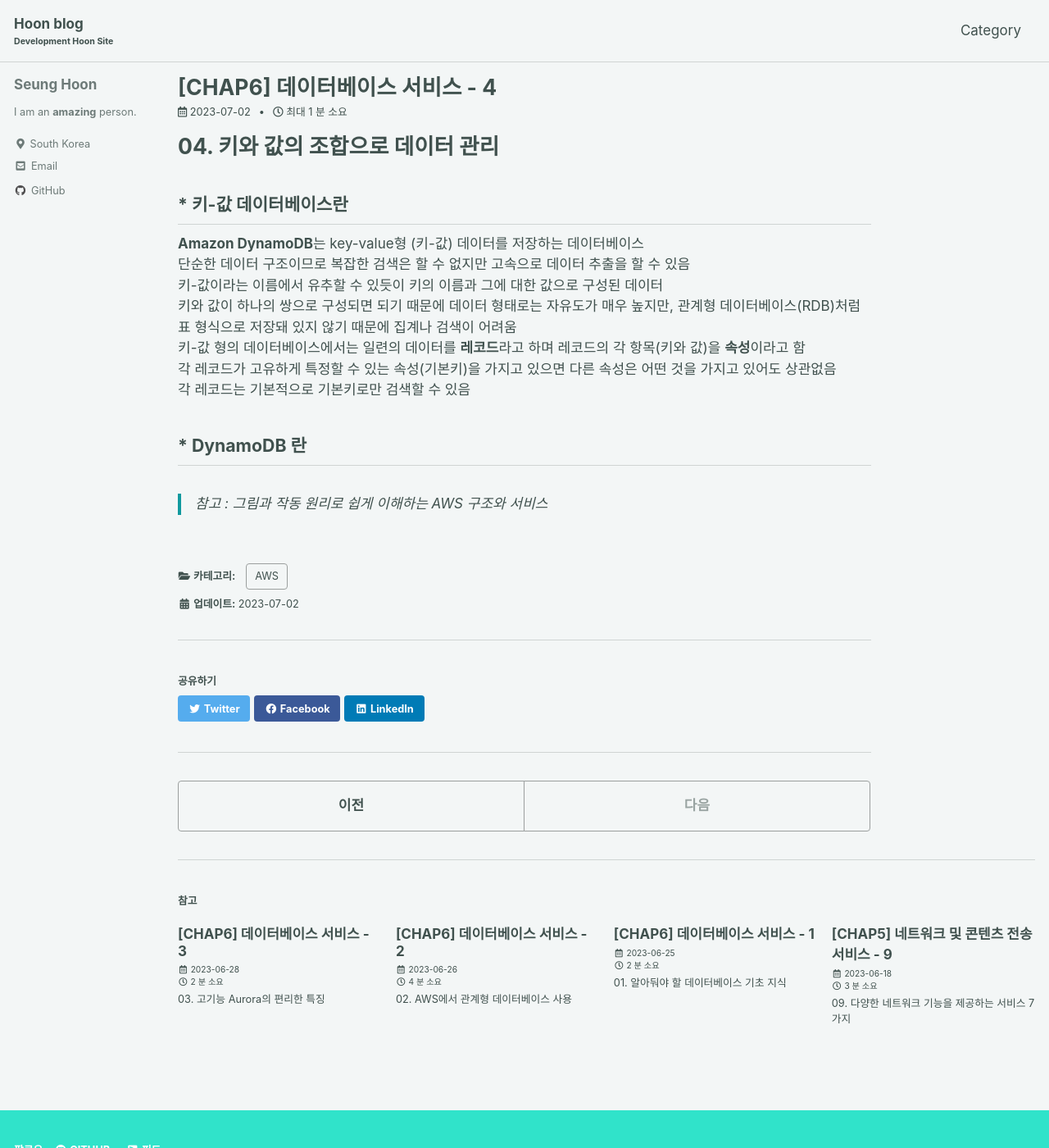
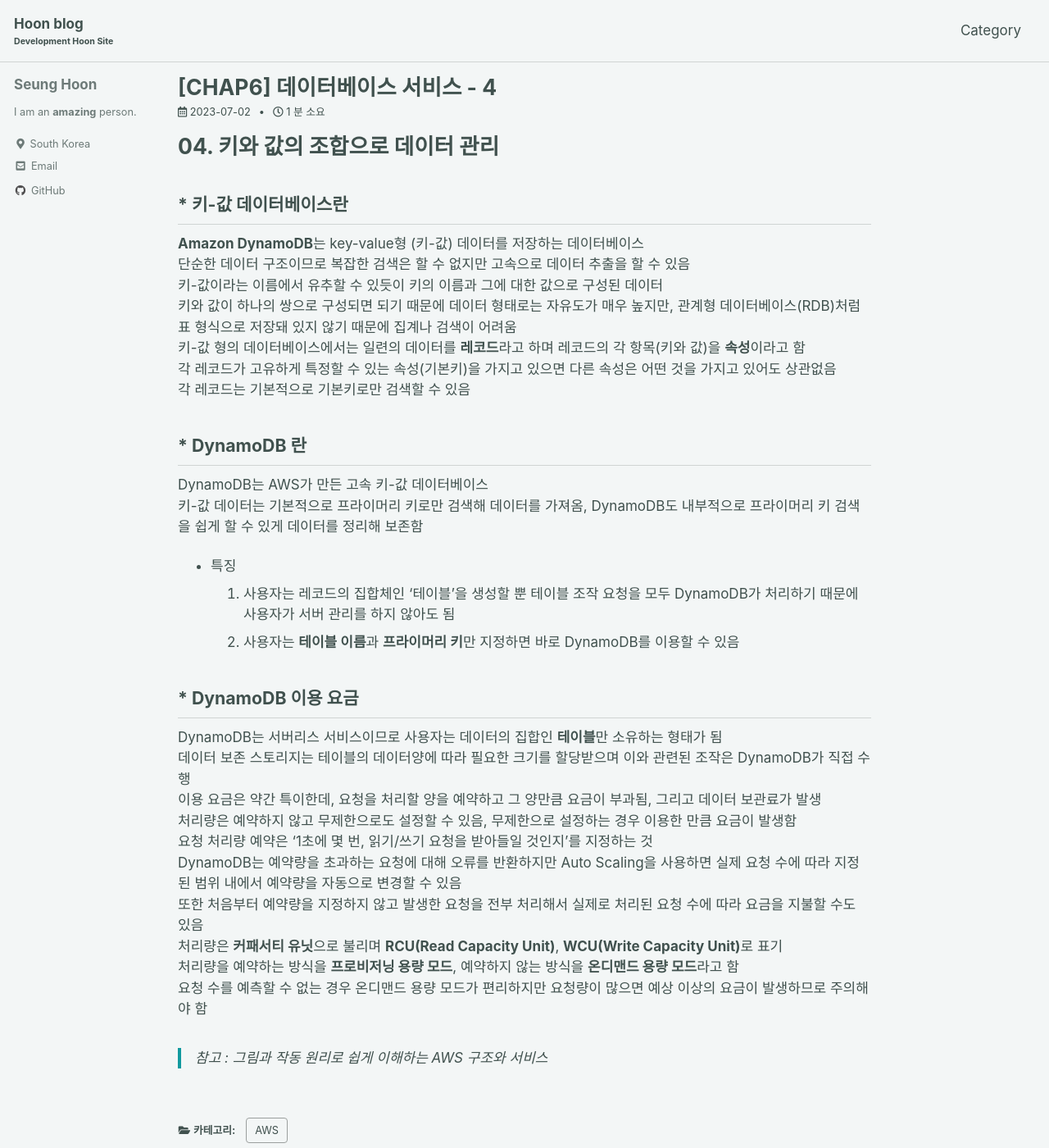
Before and after one commit to ibk01161/ibk01161.github.io, a Jekyll site: the page built from _posts/2023-07-02-aws6_04.md, in a window 1280 px wide and 1400 px high. Shown: the whole window at 82% size. Built offline with Jekyll 4.4.1, drawn with Linux system fonts in a browser that asks for light colours; cached includes are drawn as plain includes.

Commit message:
Add Post

```diff
--- a/_posts/2023-07-02-aws6_04.md
+++ b/_posts/2023-07-02-aws6_04.md
@@ -19,5 +19,26 @@ categories: AWS
 
 ## * DynamoDB 란
 
+DynamoDB는 AWS가 만든 고속 키-값 데이터베이스
+키-값 데이터는 기본적으로 프라이머리 키로만 검색해 데이터를 가져옴, DynamoDB도 내부적으로 프라이머리 키 검색을 쉽게 할 수 있게 데이터를 정리해 보존함
+
+* 특징
+1. 사용자는 레코드의 집합체인 '테이블'을 생성할 뿐 테이블 조작 요청을 모두 DynamoDB가 처리하기 때문에 사용자가 서버 관리를 하지 않아도 됨
+2. 사용자는 **테이블 이름**과 **프라이머리 키**만 지정하면  바로 DynamoDB를 이용할 수 있음
+
+
+## * DynamoDB 이용 요금
+
+DynamoDB는 서버리스 서비스이므로 사용자는 데이터의 집합인 **테이블**만 소유하는 형태가 됨
+데이터 보존 스토리지는 테이블의 데이터양에 따라 필요한 크기를 할당받으며 이와 관련된 조작은 DynamoDB가 직접 수행
+이용 요금은 약간 특이한데, 요청을 처리할 양을 예약하고 그 양만큼 요금이 부과됨, 그리고 데이터 보관료가 발생
+처리량은 예약하지 않고 무제한으로도 설정할 수 있음, 무제한으로 설정하는 경우 이용한 만큼 요금이 발생함
+요청 처리량 예약은 '1초에 몇 번, 읽기/쓰기 요청을 받아들일 것인지'를 지정하는 것
+DynamoDB는 예약량을 초과하는 요청에 대해 오류를 반환하지만 Auto Scaling을 사용하면 실제 요청 수에 따라 지정된 범위 내에서 예약량을 자동으로 변경할 수 있음
+또한 처음부터 예약량을 지정하지 않고 발생한 요청을 전부 처리해서 실제로 처리된 요청 수에 따라 요금을 지불할 수도 있음
+처리량은 **커패서티 유닛**으로 불리며 **RCU(Read Capacity Unit)**, **WCU(Write Capacity Unit)**로 표기
+처리량을 예약하는 방식을 **프로비저닝 용량 모드**, 예약하지 않는 방식을 **온디맨드 용량 모드**라고 함
+요청 수를 예측할 수 없는 경우 온디맨드 용량 모드가 편리하지만 요청량이 많으면 예상 이상의 요금이 발생하므로 주의해야 함
+
 
 > 참고 : 그림과 작동 원리로 쉽게 이해하는 AWS 구조와 서비스
```
